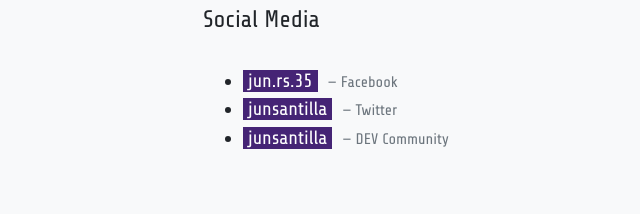
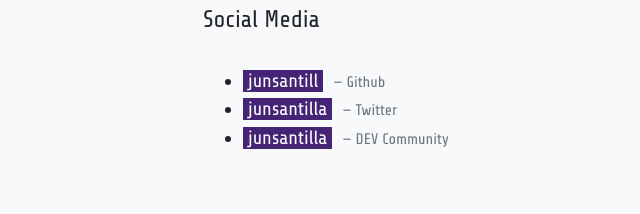
Before and after one commit to junsantilla/personal-website-gatsby, a Gatsby site: page /contact in a window 1280 px wide. Shown: the part 367-581 px from the top of the page, 2-642 px from the left. Built offline with nearby package versions, Linux system fonts and the light colour scheme; Gatsby itself is replaced by a stand-in of ours.

Commit message:
Add github account

```diff
--- a/src/pages/contact.js
+++ b/src/pages/contact.js
@@ -22,8 +22,8 @@
                     <div class="col-12">
                         <ul>
                             <li>
-                                <a href="https://facebook.com/jun.rs.35" target="_blank">jun.rs.35</a>
-                                <footer class="blockquote-footer">Facebook</footer>
+                                <a href="https://github.com/junsantilla" target="_blank">junsantill</a>
+                                <footer class="blockquote-footer">Github</footer>
                             </li>
                             <li>
                                 <a href="https://twitter.com/junsantilla" target="_blank">junsantilla</a>
```
